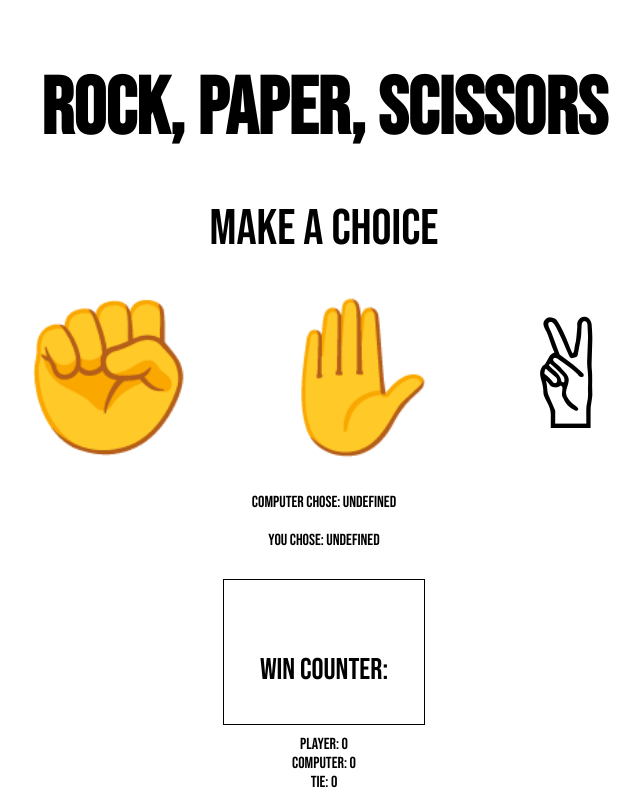
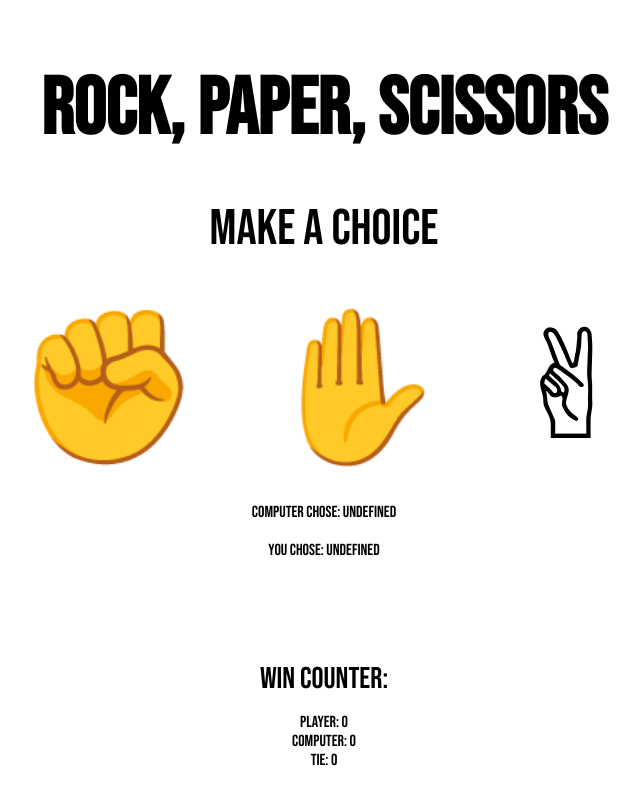
Before and after one commit to Layrasm/Rock-paper-scissors, a plain HTML site: page index.html in a window 1280 px wide. Shown: the whole page, without its empty margins (316-956 px from the left). Drawn offline with Linux system fonts and the light colour scheme.

Commit message:
styling changes

```diff
--- a/styles.css
+++ b/styles.css
@@ -10,11 +10,12 @@
 }
 
 #win-box {
-  border: black 1px solid;
+
   width: 200px;
   margin: 10px;
   font-size: 30px;
   text-align: center;
+  margin-bottom: -20px;
 
 }
 
@@ -35,6 +36,7 @@
 .message {
   font-size: 50px;
   margin-top: -60px;
+  margin-bottom: 10px;;
 }
 
 .panel {
```
